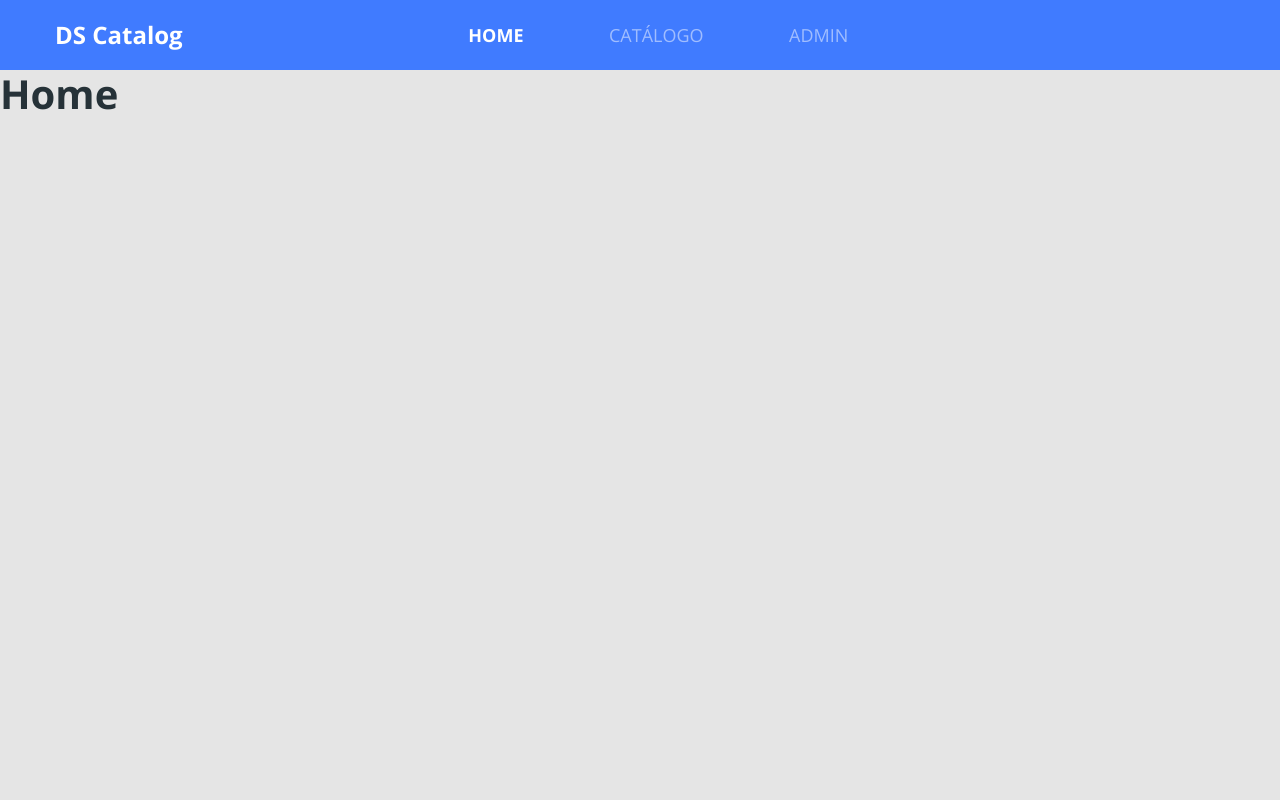
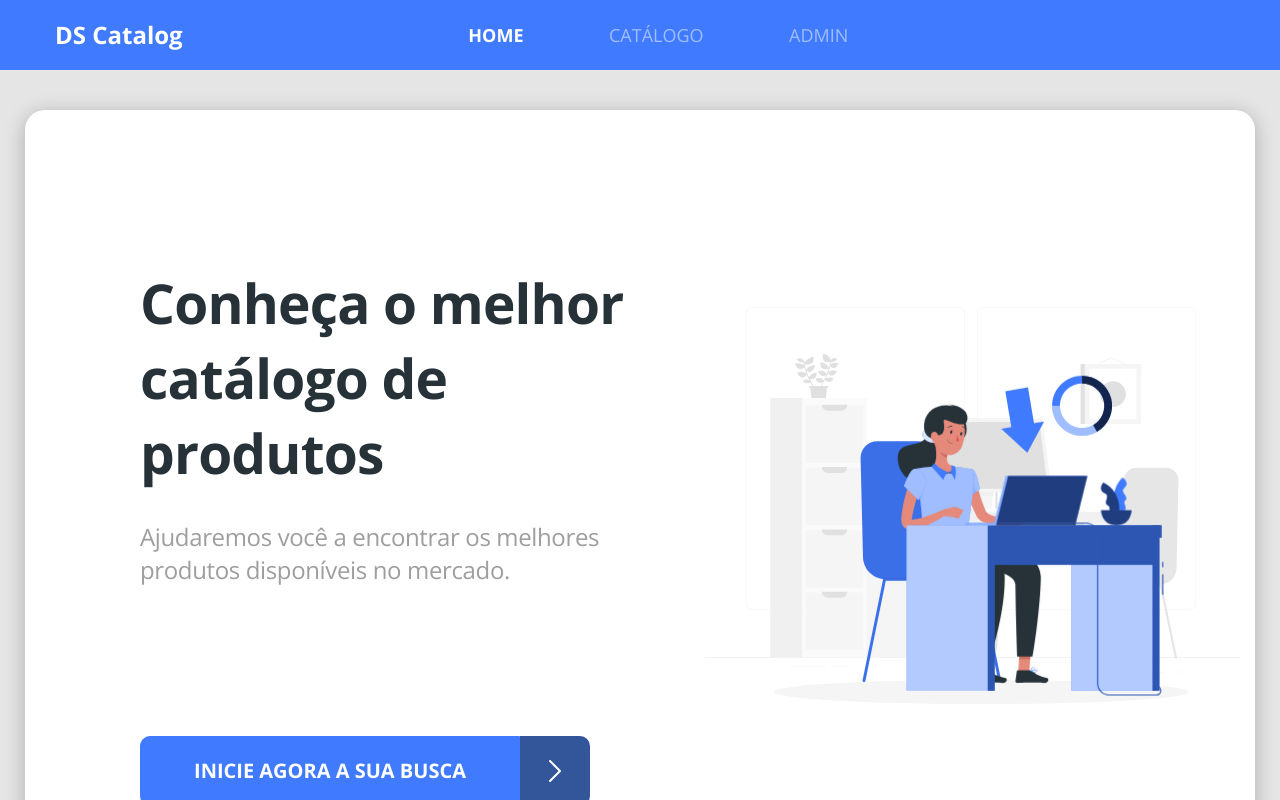
Before and after one commit to MarceloSantiagoCampos/DSCatalog-bootcamp-devsuperior, a React (Create React App) app in the folder front-web/: page / in a window 1280 px wide. Shown: the top 800 px of the page. Built offline with nearby package versions, Linux system fonts and the light colour scheme.

Commit message:
page Home Created

```diff
--- /dev/null
+++ b/front-web/src/core/components/ButtonIcon/index.tsx
@@ -0,0 +1,22 @@
+import './styles.scss';
+import { ReactComponent as ArrowIcon } from '../../assets/images/arrow.svg';
+
+
+type Props ={
+    text: string;
+}
+
+
+const ButtonIcon = ({ text }: Props) => (
+    <div className="d-flex">
+        <button className="btn btn-primary btn-icon">
+            <h5>{text}</h5>
+        </button>
+        <div className="btn-icon-content">
+            <ArrowIcon />
+        </div>
+    </div>
+);
+
+
+export default ButtonIcon;
--- /dev/null
+++ b/front-web/src/core/components/ButtonIcon/styles.scss
@@ -0,0 +1,17 @@
+.btn-icon {
+    height: 70px;
+    width: 380px;
+    border-radius: 10px 0px 0px 10px;
+    text-transform: uppercase;
+
+}
+
+.btn-icon-content {
+    background-color: #33569b;
+    border-radius: 0px 10px 10px 0px;
+    width: 70px;
+    display: flex;
+    align-items: center;
+    justify-content: center;
+
+}
--- a/front-web/src/pages/home/index.tsx
+++ b/front-web/src/pages/home/index.tsx
@@ -1,7 +1,30 @@
+import { ReactComponent as MainImage } from '../../core/assets/images/main-image.svg';
+import ButtonIcon from '../../core/components/ButtonIcon/index';
+import { Link } from 'react-router-dom';
+
+import './styles.scss';
+
 const Home = () => {
     return(
-        <div>
-            <h1>Home</h1>
+        <div className="home-container">
+            <div className="row home-content">
+                <div className="col-6">
+                    <h1 className="text-title">
+                        Conheça o melhor <br />
+                        catálogo de produtos
+                    </h1>
+                    <p className="text-subtitle">
+                        Ajudaremos você a encontrar os melhores <br />
+                        produtos disponíveis no mercado.
+                    </p>
+                    <Link to="/catalog">
+                        <ButtonIcon text="Inicie agora a sua busca" />
+                    </Link>
+                </div>
+                <div className="col-6">
+                    <MainImage className="main-image" />
+                </div>
+            </div>
         </div>
     )
 }
--- /dev/null
+++ b/front-web/src/pages/home/styles.scss
@@ -0,0 +1,44 @@
+.home-container {
+
+    margin-top: 40px;
+    padding-left: 40px;
+    padding-right: 40px;
+
+}
+
+.home-content {
+
+    background-color: #FFFF;
+    box-shadow: 0px 4px 20px rgba(0, 0, 0, 0.25);
+    border-radius: 20px;
+    padding-top: 155px;
+    padding-left: 100px;
+    padding-bottom: 150px;
+
+}
+
+
+.text-title {
+
+    font-size: 55px;
+    line-height: 75px;
+    letter-spacing: -0.015em;
+
+}
+
+.text-subtitle {
+
+    font-size: 24px;
+    line-height: 33px;
+    letter-spacing: -0.015em;
+    color: #9E9E9E;
+    margin-top: 30px;
+    margin-bottom: 150px;
+
+}
+
+.main-image {
+
+    width: 100%;
+
+}
```
Also changed, not shown: front-web/src/core/assets/images/arrow.svg (added), front-web/src/core/assets/images/main-image.svg (added).
